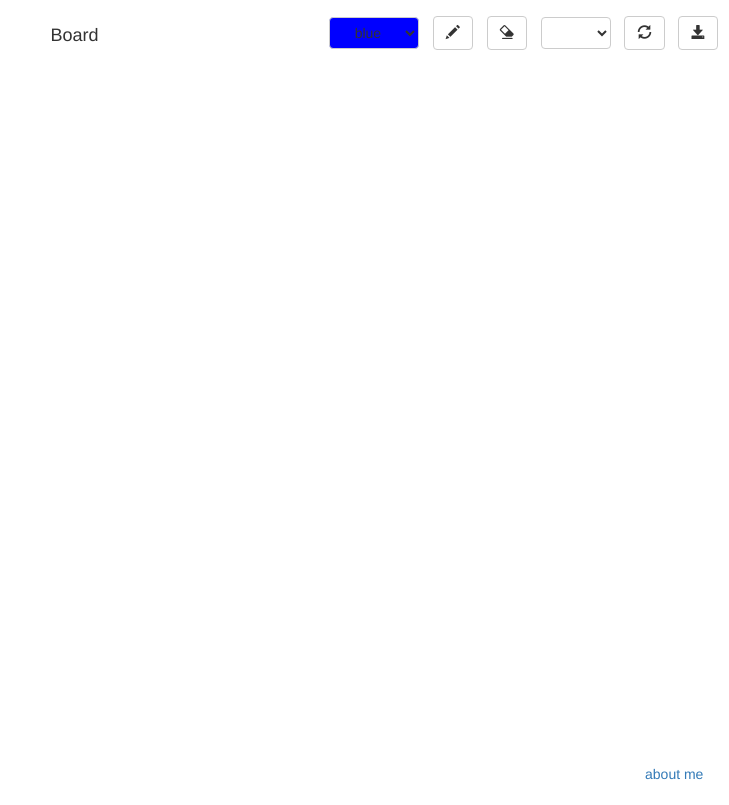
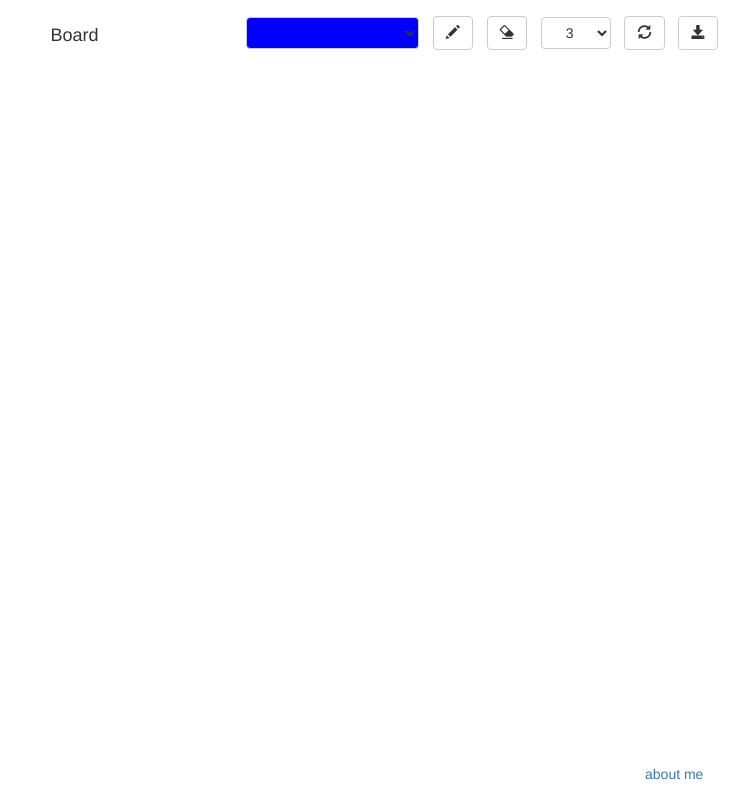
Before and after one commit to SathishGajendran/Board, a website: page index.html in a window 1280 px wide. Shown: the whole page, without its empty margins (551-1280 px from the left). Drawn offline with nearby package versions, Linux system fonts and the light colour scheme; some packages are replaced by stand-ins of ours.

Commit message:
color, pensize, background issues fixed

```diff
--- a/index.html
+++ b/index.html
@@ -12,7 +12,7 @@
 	<body ng-controller="appCtrl">
 		<div class="header"><h4 style="background-color:white;">Board</h4></div>
 		<div id="content">
-			<canvas id="board" width="{{boardWidth}}" height="{{boardHeight}}"
+			<canvas id="board" width="{{boardWidth}}" height="{{boardHeight}}" canvas-bg-white
 			ng-style="{'cursor': 'url(assets/icons/'+curIcon+'.cur),default'}" >
 			</canvas>
 		</div>
@@ -20,7 +20,7 @@
 			<!-- <select id="penColor" class="col-md-12 space" ng-model="penColor" ng-options="color for color in colorList" ></select>ng-class="getCanvasIcon()" -->
 			<select id="penColor" class="btn btn-default space" ng-model="penColor" ng-class="!showColorDdl?'hide':''"
 				style="background-color:{{penColor}}">
-				<option ng-repeat="color in colorList" value="{{color}}"
+				<option ng-repeat="color in colorList" ng-value="{{color}}"
 				style="background-color:white">{{color}}</option>
 			</select>
 			<button class="btn btn-default space" ng-click="selectPen()">
@@ -31,7 +31,7 @@
 			</button>
 
 			<select id="brushSize" class="btn btn-default space" ng-model="brushSize">
-				<option ng-repeat="brushSize in brushSizeList" value="{{brushSize}}"
+				<option ng-repeat="brushSize in brushSizeList" ng-value="{{brushSize}}"
 				style="background-color:white">{{brushSize}}</option>
 			</select>
 			<button class="btn btn-default space" ng-click="clrContent()">
--- a/public/javascripts/canvas.js
+++ b/public/javascripts/canvas.js
@@ -68,7 +68,6 @@ function Board() {
     var ClearCanvas = function() {
         var el = document.getElementById(boardId);
         var elContext = el.getContext('2d');
-        elContext.clearRect(0, 0, el.width, el.height);
         elContext.fillStyle = 'white';
         elContext.fillRect(0, 0, el.width, el.height);
     };
@@ -82,6 +81,23 @@ function Board() {
         fileDownload.download = "board.jpg";
         fileDownload.href = elData.replace('image/png', 'image/octet-stream');
         fileDownload.click();
+
+
+        // var el = document.getElementById(boardId);
+        // var elData=el.getContext('2d').getImageData(0, 0, el.width, el.height);
+
+        // var tempEl = document.createElement('canvas');
+        // var tempElContext=tempEl.getContext('2d');
+        // tempElContext.fillStyle = 'white';
+        // tempElContext.fillRect(0, 0, el.width, el.height);
+        // tempElContext.putImageData(elData,0, 0);
+
+        // var imgData = tempEl.toDataURL();
+
+        // var fileDownload = document.createElement('a');
+        // fileDownload.download = "board.jpg";
+        // fileDownload.href = imgData.replace('image/png', 'image/octet-stream');
+        // fileDownload.click();
     };
 
 }
--- a/public/javascripts/main.js
+++ b/public/javascripts/main.js
@@ -8,10 +8,30 @@ app.controller('appCtrl', function($scope) {
 	// $scope.boardMarginTop = window.innerHeight * 0.05 + "px";
 	// $scope.boardMarginLeft = window.innerWidth * 0.05 + "px";
 
-	$scope.colorList = ['blue', 'red', 'green', 'yellow', 'orange', 'white'];
+	$scope.colorList = ['aliceblue', 'antiquewhite', 'aqua', 'aquamarine', 'azure',
+		'beige', 'bisque', 'black', 'blanchedalmond', 'blue', 'blueviolet', 'brown', 'burlywood',
+		'cadetblue', 'chartreuse', 'chocolate', 'coral', 'cornflowerblue', 'cornsilk', 'crimson', 'cyan', 'darkblue',
+		'darkcyan', 'darkgoldenrod', 'darkgray', 'darkgreen', 'darkgrey', 'darkkhaki', 'darkmagenta', 'darkolivegreen',
+		'darkorange', 'darkorchid', 'darkred', 'darksalmon', 'darkseagreen', 'darkslateblue', 'darkslategray', 'darkslategrey',
+		'darkturquoise', 'darkviolet', 'deeppink', 'deepskyblue', 'dimgray', 'dimgrey', 'dodgerblue', 'firebrick', 'floralwhite',
+		'forestgreen', 'fuchsia', 'gainsboro', 'ghostwhite', 'gold', 'goldenrod', 'gray', 'grey', 'green',
+		'greenyellow', 'honeydew', 'hotpink', 'indianred', 'indigo', 'ivory', 'khaki', 'lavender', 'lavenderblush',
+		'lawngreen', 'lemonchiffon', 'lightblue', 'lightcoral', 'lightcyan', 'lightgoldenrodyellow', 'lightgray',
+		'lightgreen', 'lightgrey', 'lightpink', 'lightsalmon', 'lightseagreen', 'lightskyblue', 'lightslategray',
+		'lightslategrey', 'lightsteelblue', 'lightyellow', 'lime', 'limegreen', 'linen', 'magenta', 'maroon',
+		'mediumaquamarine', 'mediumblue', 'mediumorchid', 'mediumpurple', 'mediumseagreen', 'mediumslateblue',
+		'mediumspringgreen', 'mediumturquoise', 'mediumvioletred', 'midnightblue', 'mintcream', 'mistyrose',
+		'moccasin', 'navajowhite', 'navy', 'oldlace', 'olive', 'olivedrab', 'orange', 'orangered', 'orchid',
+		'palegoldenrod', 'palegreen', 'paleturquoise', 'palevioletred', 'papayawhip', 'peachpuff', 'peru', 'pink',
+		'plum', 'powderblue', 'purple', 'red', 'rosybrown', 'royalblue', 'saddlebrown', 'salmon', 'sandybrown',
+		'seagreen', 'seashell', 'sienna', 'silver', 'skyblue', 'slateblue', 'slategray', 'slategrey', 'snow',
+		'springgreen', 'steelblue', 'tan', 'teal', 'thistle', 'tomato', 'turquoise', 'violet', 'wheat',
+		'white', 'whitesmoke', 'yellow', 'yellowgreen'
+	];
 
-	$scope.penColor = $scope.colorList[0];
-	tempPenColor = $scope.colorList[0];
+
+	$scope.penColor = 'blue';
+	tempPenColor = 'blue';
 
 	$scope.brushSize = 3;
 	$scope.showColorDdl = true;
@@ -57,6 +77,21 @@ app.controller('appCtrl', function($scope) {
 
 });
 
+app.directive('canvasBgWhite', function() {
+	return {
+		restrict: 'A',
+		link: function($scope, ele, attr) {
+			// console.log(el);
+			angular.element(ele[0]).ready(function() {
+				var elContext = ele[0].getContext('2d');
+				elContext.fillStyle = 'white';
+				elContext.fillRect(0, 0, ele[0].width, ele[0].height);
+			});
+
+		}
+	};
+});
+
 angular.element(document).ready(function() {
 	angular.bootstrap(document, ['Board']);
 });
```
